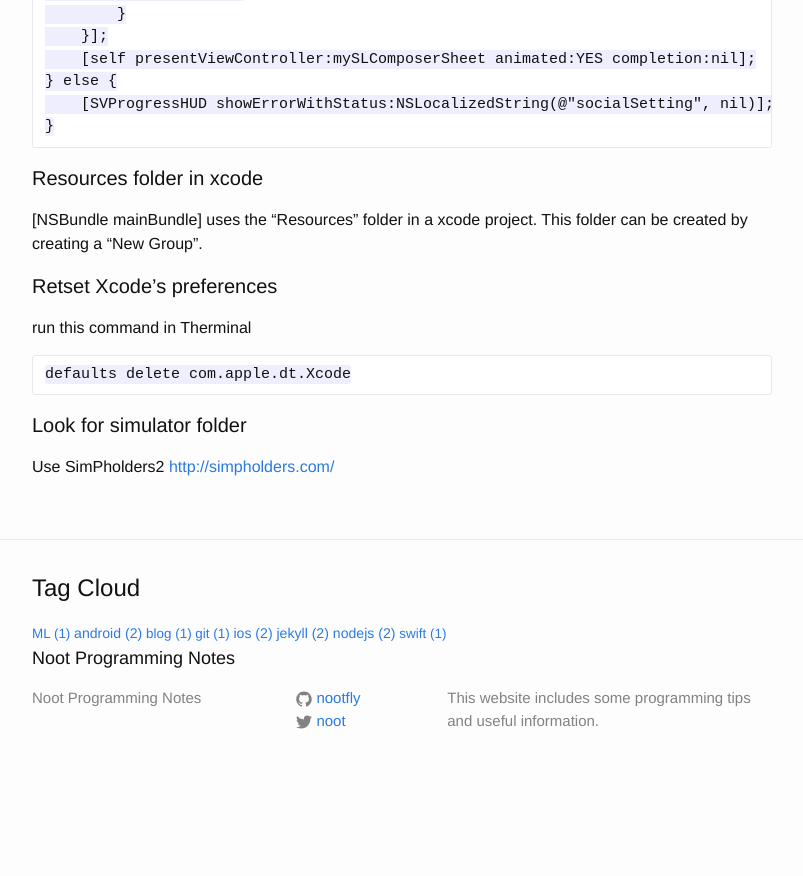
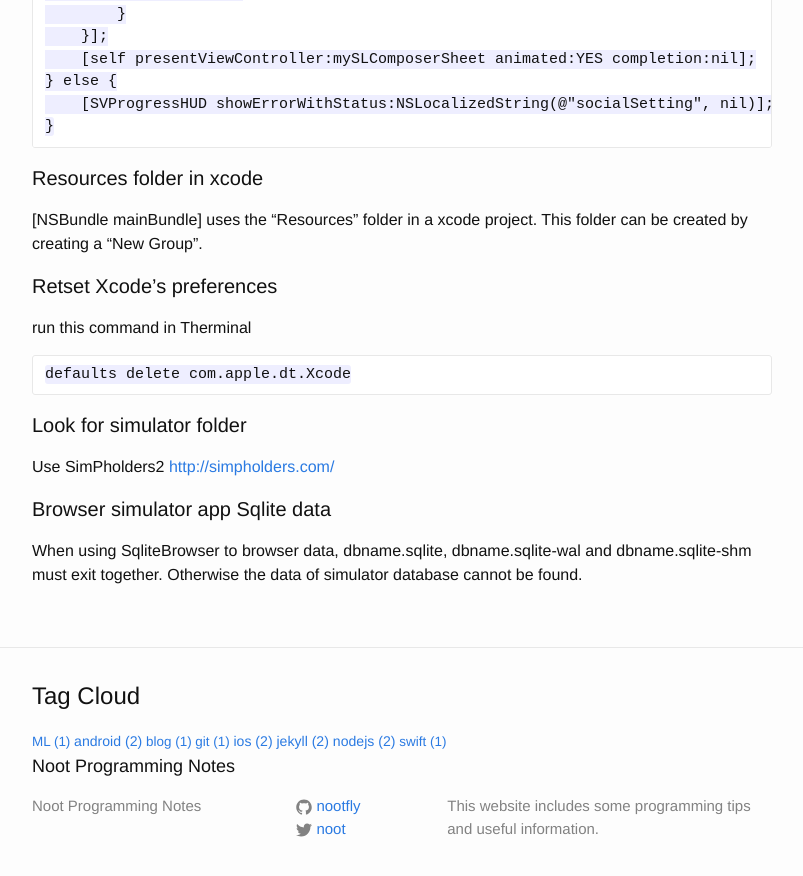
Before and after one commit to nootfly/noot.github.io, a Jekyll site: the page built from _posts/2014-07-17-iOS-Notes.md, in a window 1280 px wide and 900 px high, scrolled down 1018 px. Shown: the top 876 px of the window, without its empty margins (238-1041 px from the left). Built offline with Jekyll 4.4.1, drawn with Linux system fonts in a browser that asks for light colours; before the commit the page ends 1810 px from its top, so only the background shows below that.

Commit message:
update iOS

```diff
--- a/_posts/2014-07-17-iOS-Notes.md
+++ b/_posts/2014-07-17-iOS-Notes.md
@@ -55,3 +55,6 @@ run this command in Therminal
 
 #### Look for simulator folder
 Use SimPholders2 [http://simpholders.com/](http://simpholders.com/)
+
+#### Browser simulator app Sqlite data
+When using SqliteBrowser to browser data, dbname.sqlite, dbname.sqlite-wal and dbname.sqlite-shm must exit together. Otherwise the data of simulator database cannot be found.
```
